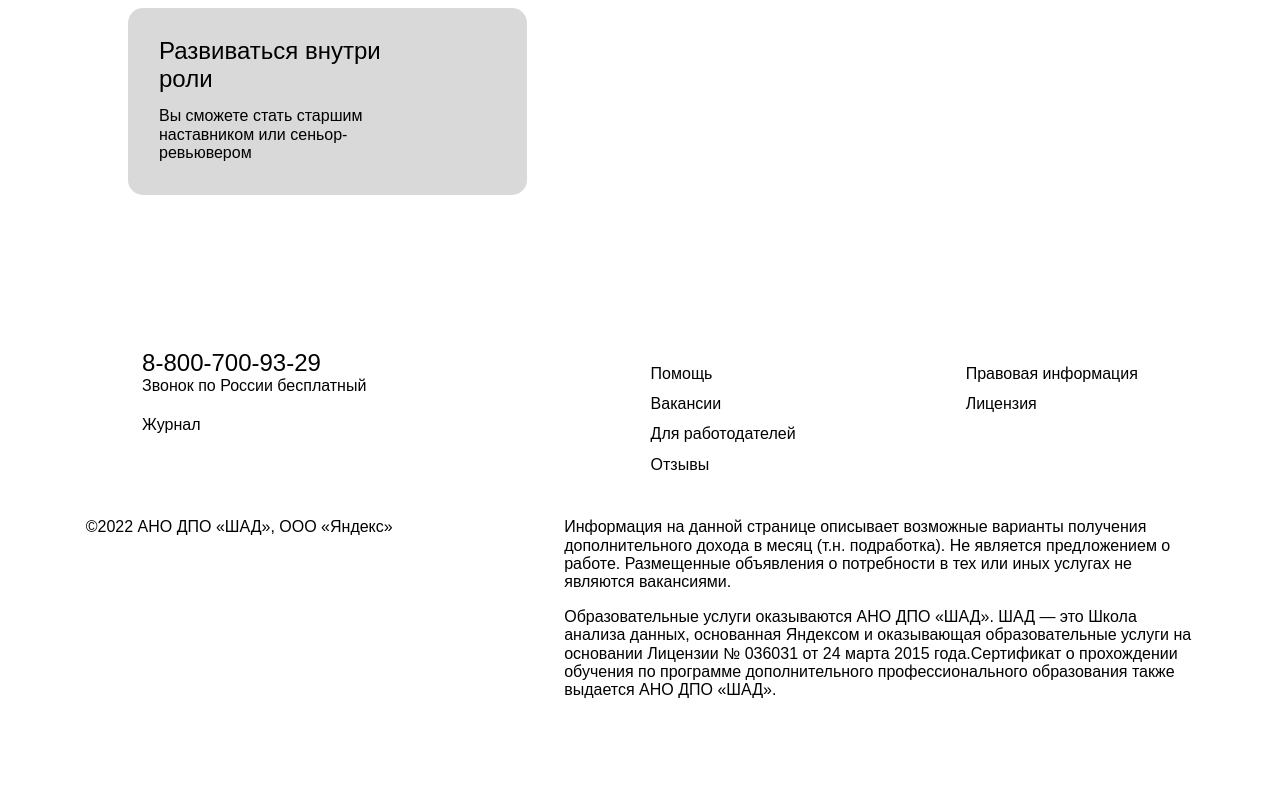
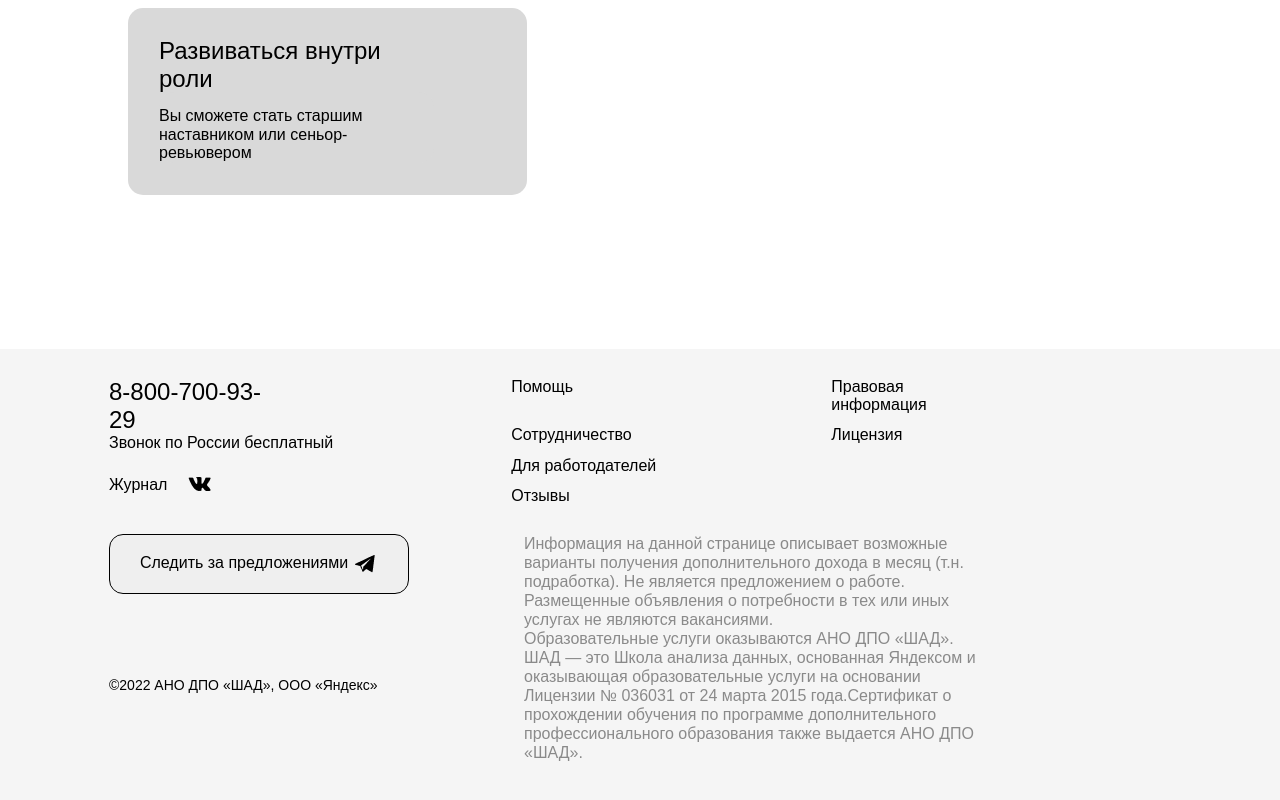
Before and after one commit to NurgaleevaDi/hr-landing, a React (Create React App) app: page / in a window 1280 px wide. Shown: the part 1610-2410 px from the top of the page. Before the commit the page ends 2326 px from the top, so only its background shows below. Built offline with nearby package versions, Linux system fonts and the light colour scheme.

Commit message:
fix footer html+css

```diff
--- a/src/components/Footer/Footer.css
+++ b/src/components/Footer/Footer.css
@@ -1,10 +1,28 @@
+.footer {
+  background-color: #F5F5F5;
+  padding: 29px 288px 50px 109px;
+  display: flex;
+  flex-direction: column;
+  /* grid-template-columns: 285px 1fr;
+  grid-template-rows: 120px 1fr; */
+
+}
+
 .footer__container-first {
+  /* display: flex;
+  justify-content: space-around; */
   display: flex;
-  justify-content: space-around;
+  margin-bottom: 16px;
+  /* grid-template-columns: 263px 1fr;
+  grid-template-rows: 65px 1fr;
+  grid-template-areas:
+    "contacts-tel nav"
+    " contacts-list nav"; */
 }
 
 .footer__tel {
   margin: 0;
+  margin-right: 233px;
   font-style: normal;
   font-weight: 400;
   font-size: 24px;
@@ -17,6 +35,16 @@
 
 .footer__contacts-list {
   margin-top: 20px;
+  display: flex;
+  align-items: center;
+}
+
+.footer__contacts-item {
+  margin-right: 20px;
+}
+
+.footer__contacts-item:last-child {
+  margin-right: 0px;
 }
 
 .footer__contacts-link {
@@ -26,11 +54,16 @@
   line-height: 1.19;
 }
 
+.footer__vk-icon {
+  display: flex;
+}
+
 .footer__nav {
+  margin: 0;
   display: grid;
   grid-auto-flow: column;
   grid-template-rows: repeat(4, auto);
-  grid-column-gap: 170px;
+  grid-column-gap: 175px;
 }
 
 .list {
@@ -43,12 +76,47 @@
 }
 
 .footer__container-second {
-  display: flex;
-  justify-content: space-around;
+  display: grid;
+  grid-template-columns: 285px 1fr;
+  grid-template-rows: 143px 1fr;
+  grid-template-areas:
+  "button legal"
+  "copyright legal";
+  column-gap: 130px;
 }
 
 .footer__legal-info {
   max-width: 630px;
+  grid-area: legal;
+}
+
+.footer__legal-text {
+  font-size: 16px;
+  line-height: 1.19;
+  color: #8A8A8A;
+  margin: 0;
+}
+
+.footer__button {
+  max-height: 60px;
+  min-width: 300px;
+  border-radius: 14px;
+  border: 1px solid #000000;
+  grid-area: button;
+  display: flex;
+  justify-content: center;
+  align-items: center;
+}
+
+.footer__tg-icon {
+  margin-left: 5px;
+}
+
+.footer__copyright {
+  margin: 0;
+  grid-area: copyright;
+  font-size: 14px;
+  line-height: 1.19;
 }
 
 .link {
--- a/src/components/Footer/Footer.js
+++ b/src/components/Footer/Footer.js
@@ -1,4 +1,6 @@
 import React from 'react';
+import vk from './images/social-vk.png';
+import tg from './images/social-tg.png';
 
 function Footer() {
   return (
@@ -9,12 +11,19 @@ function Footer() {
           <p className="footer__tel">8-800-700-93-29</p>
           <p className="footer__tel-text">Звонок по России бесплатный</p>
           <ul className="footer__contacts-list list">
-            <li className="footer__contacts-item"><a className="footer__contacts-link link" href="https://thecode.media/" target="_blank" rel="noreferrer">Журнал</a></li>
+            <li className="footer__contacts-item">
+              <a className="footer__contacts-link link" href="https://thecode.media/" target="_blank" rel="noreferrer">Журнал</a>
+              </li>
+            <li className="footer__contacts-item">
+              <a className="footer__contacts-link link" href="https://vk.com/yandex.practicum" target="_blank" rel="noreferrer">
+                <img className="footer__vk-icon" src={vk} alt="ВКонтакте"/>
+              </a>
+            </li>
           </ul>
         </div>
         <ul className='footer__nav list'>
           <li className='footer__nav-link'><a className='link' href="https://yandex.ru/support/praktikum/feedback.html" target="_blank" rel="noreferrer">Помощь</a></li>
-          <li className='footer__nav-link'><a className='link' href="https://practicum.yandex.ru/job" target="_blank" rel="noreferrer">Вакансии</a></li>
+          <li className='footer__nav-link'><a className='link' href="https://practicum.yandex.ru/job" target="_blank" rel="noreferrer">Сотрудничество</a></li>
           <li className='footer__nav-link'><a className='link' href="https://practicum.yandex.ru/employment/" target="_blank" rel="noreferrer">Для работодателей</a></li>
           <li className='footer__nav-link'><a className='link' href="https://practicum.yandex.ru/reviews" target="_blank" rel="noreferrer">Отзывы</a></li>
           <li className='footer__nav-link'><a className='link' href="https://yandex.ru/legal/practicum_termsofuse/" target="_blank" rel="noreferrer">Правовая информация</a></li>
@@ -23,6 +32,10 @@ function Footer() {
       </div>
 
       <div className='footer__container-second'>
+        <button type="button" className="footer__button">
+          <a className="link" href="https://t.me/practicum_experts">Следить за предложениями</a>
+          <img src={tg} className="footer__tg-icon" alt="Телеграмм"/>
+        </button>
         <p className='footer__copyright'>&copy;2022 АНО ДПО «ШАД», ООО «Яндекс»</p>
         <div className='footer__legal-info'>
           <p className='footer__legal-text'>Информация на данной странице описывает возможные варианты получения
```
Also changed, not shown: src/components/Footer/images/social-tg.png (added), src/components/Footer/images/social-vk.png (added).
